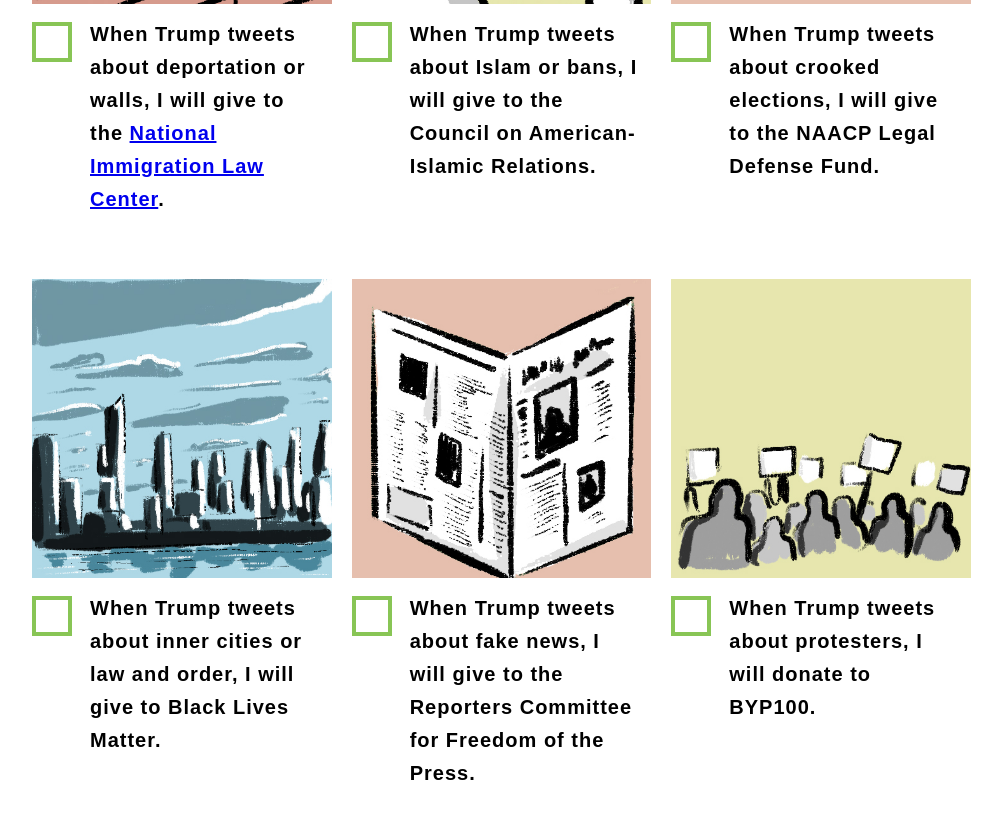
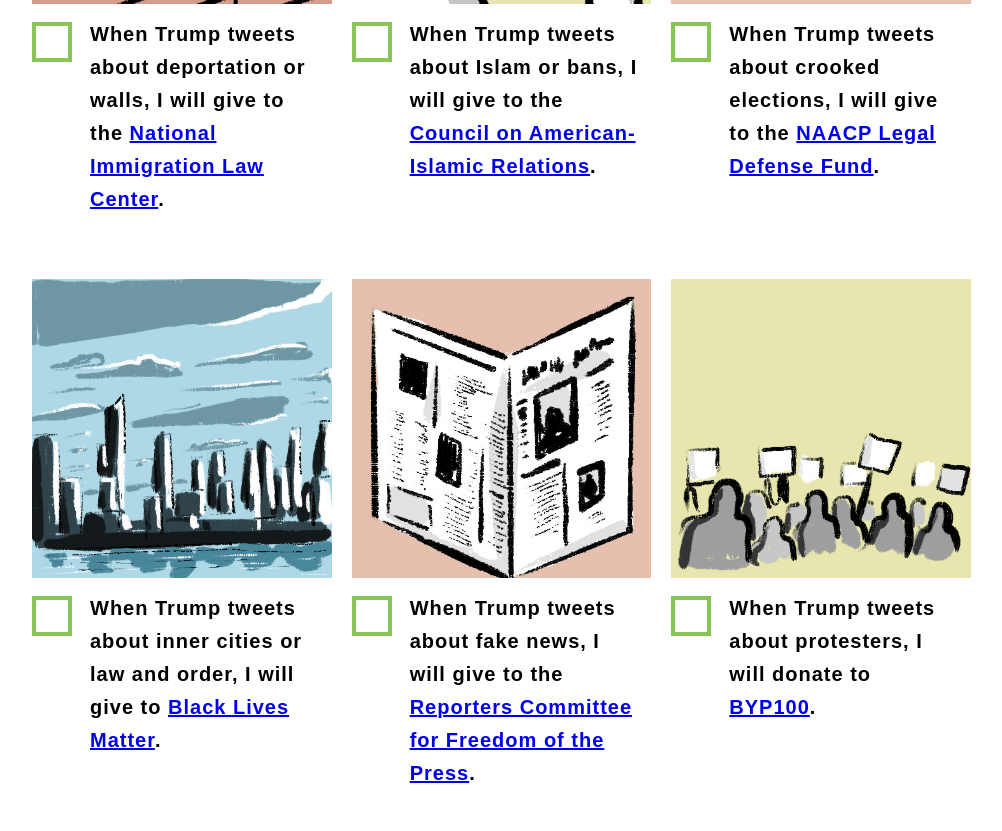
Before and after one commit to isaacchansky/main-site, a plain HTML site: page index.html in a window 1280 px wide. Shown: the part 570-1401 px from the top of the page, without its empty margins (139-1141 px from the left). Drawn offline with nearby package versions, Linux system fonts and the light colour scheme.

Commit message:
Add more links

```diff
--- a/index.html
+++ b/index.html
@@ -46,7 +46,7 @@
                     <span></span>
                   </div>
                   <p class="icon-text">
-                    When Trump tweets about Islam or bans, I will give to the Council on American-Islamic Relations.
+                    When Trump tweets about Islam or bans, I will give to the <a href="https://www.cair.com/" target="_blank" rel="noopener">Council on American-Islamic Relations</a>.
                   </p>
                 </label>
               </div>
@@ -58,7 +58,7 @@
                     <span></span>
                   </div>
                   <p class="icon-text">
-                    When Trump tweets about crooked elections, I will give to the NAACP Legal Defense Fund.
+                    When Trump tweets about crooked elections, I will give to the <a href="http://www.naacpldf.org/" target="_blank" rel="noopener">NAACP Legal Defense Fund</a>.
                   </p>
                 </label>
               </div>
@@ -72,7 +72,7 @@
                     <span></span>
                   </div>
                   <p class="icon-text">
-                    When Trump tweets about inner cities or law and order, I will give to Black Lives Matter.
+                    When Trump tweets about inner cities or law and order, I will give to <a href="http://blacklivesmatter.com/" target="_blank" rel="noopener">Black Lives Matter</a>.
                   </p>
                 </label>
               </div>
@@ -84,7 +84,7 @@
                     <span></span>
                   </div>
                   <p class="icon-text">
-                    When Trump tweets about fake news, I will give to the Reporters Committee for Freedom of the Press.
+                    When Trump tweets about fake news, I will give to the <a href="https://www.rcfp.org/" target="_blank" rel="noopener">Reporters Committee for Freedom of the Press</a>.
                   </p>
                 </label>
               </div>
@@ -96,7 +96,7 @@
                     <span></span>
                   </div>
                   <p class="icon-text">
-                    When Trump tweets about protesters, I will donate to BYP100.
+                    When Trump tweets about protesters, I will donate to <a href="http://byp100.org/" target="_blank" rel="noopener">BYP100</a>.
                   </p>
                 </label>
               </div>
```
